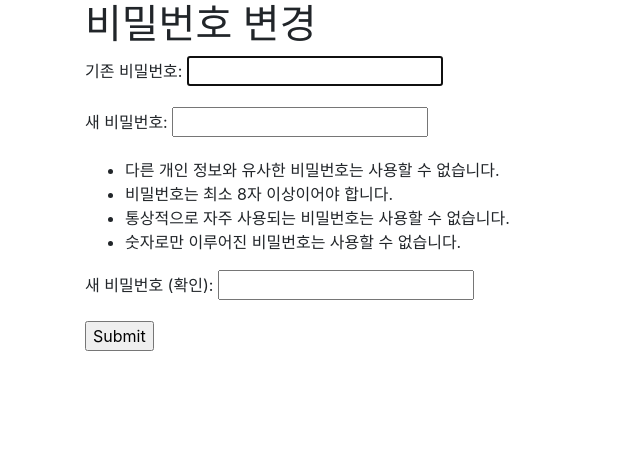
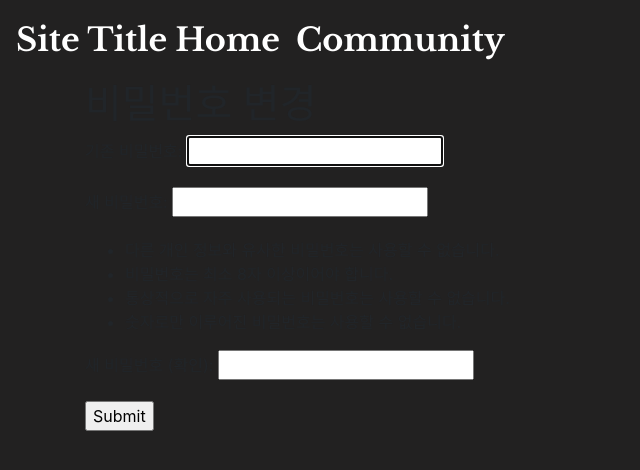
Before and after one commit to jun0811/MovieWeb, a Django app: page /accounts/password/ in a window 1280 px wide. Shown: the top 470 px of the page, without its empty margins (0-640 px from the left). Run offline with Django 3.2, Linux system fonts and the light colour scheme; a user stored in the database is signed in; some libraries are stand-ins or nearby versions.

Commit message:
movielist styling

```diff
--- a/final-pjt/movies/urls.py
+++ b/final-pjt/movies/urls.py
@@ -1,6 +1,9 @@
 from django.urls import path
 from . import views
 
+app_name = 'movies'
+
 urlpatterns = [
     path('tmdbdata/', views.tmdbdata),
+    path('', views.index, name='index')
 ]
--- a/final-pjt/sj_pjt/templates/base.html
+++ b/final-pjt/sj_pjt/templates/base.html
@@ -6,7 +6,56 @@
   <link rel="stylesheet" href="https://stackpath.bootstrapcdn.com/bootstrap/4.5.2/css/bootstrap.min.css" integrity="sha384-JcKb8q3iqJ61gNV9KGb8thSsNjpSL0n8PARn9HuZOnIxN0hoP+VmmDGMN5t9UJ0Z" crossorigin="anonymous">
   <script src="https://kit.fontawesome.com/dacf7dcd9c.js" crossorigin="anonymous"></script>   <title>Document</title>
 </head>
+<link rel="preconnect" href="https://fonts.gstatic.com">
+<link href="https://fonts.googleapis.com/css2?family=Libre+Baskerville:wght@700&display=swap" rel="stylesheet">
+<style>
+body {
+  background-color: #222121;
+}
+a {
+  color: white;
+}
+.nav-border {
+  border: 10px crimson;
+}
+.nav-font {
+  font-family: 'Libre Baskerville', serif;
+  font-size: 2rem;
+}
+</style>
 <body>
+  <nav class="nav-border navbar navbar-expand-lg nav-font">
+    <a class="navbar-nav" href="{% url 'movies:index' %}">Site Title</a>
+    {% comment %} <button class="navbar-toggler" type="button" data-toggle="collapse" data-target="#navbarSupportedContent" aria-controls="navbarSupportedContent" aria-expanded="false" aria-label="Toggle navigation">
+      <span class="navbar-toggler-icon"></span>
+    </button> {% endcomment %}
+
+    <div class="collapse navbar-collapse" id="navbarSupportedContent">
+      <ul class="navbar-nav mr-auto">
+        <li class="nav-item active">
+          <a class="nav-link" href="{% url 'movies:index' %}">Home</a>
+        </li>
+        <li class="nav-item active">
+          <a class="nav-link" href="{% url 'community:index' %}">Community</a>
+        </li>
+        {% comment %} <li class="nav-item dropdown">
+          <a class="nav-link dropdown-toggle" href="#" id="navbarDropdown" role="button" data-toggle="dropdown" aria-haspopup="true" aria-expanded="false">
+            Dropdown
+          </a>
+          <div class="dropdown-menu" aria-labelledby="navbarDropdown">
+            <a class="dropdown-item" href="#">Action</a>
+            <a class="dropdown-item" href="#">Another action</a>
+            <div class="dropdown-divider"></div>
+            <a class="dropdown-item" href="#">Something else here</a>
+          </div>
+        </li> {% endcomment %}
+      </ul>
+      {% comment %} <form class="form-inline my-2 my-lg-0">
+        <input class="form-control mr-sm-2" type="search" placeholder="Search" aria-label="Search">
+        <button class="btn btn-outline-success my-2 my-sm-0" type="submit">Search</button>
+      </form> {% endcomment %}
+    </div>
+  </nav>
   <div class="container">
     {% comment %} <h3>Hello, {{ user.username }}</h3>
     {% if request.user.is_authenticated %}
@@ -24,6 +73,7 @@
       <a href="{% url 'accounts:login' %}">Login</a>
     {% endif %} {% endcomment %}
 
+
     {% block content %}
     {% endblock %}
   </div>
```
Also changed, not shown: final-pjt/movies/templates/movies/index.html (added, +19 -0 lines), final-pjt/movies/views.py (+8 -0 lines), final-pjt/db.sqlite3 (added), 1 other file.
